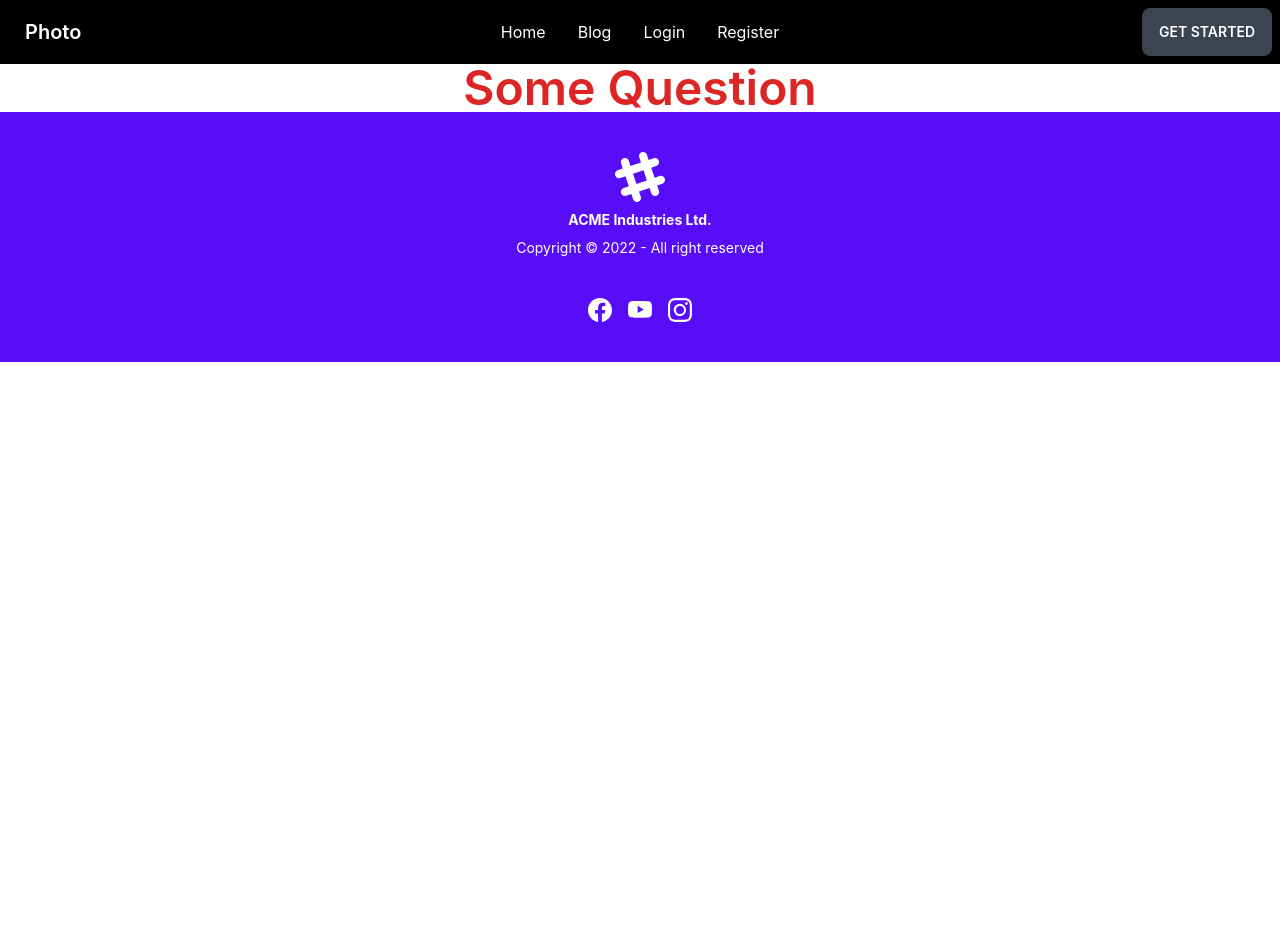
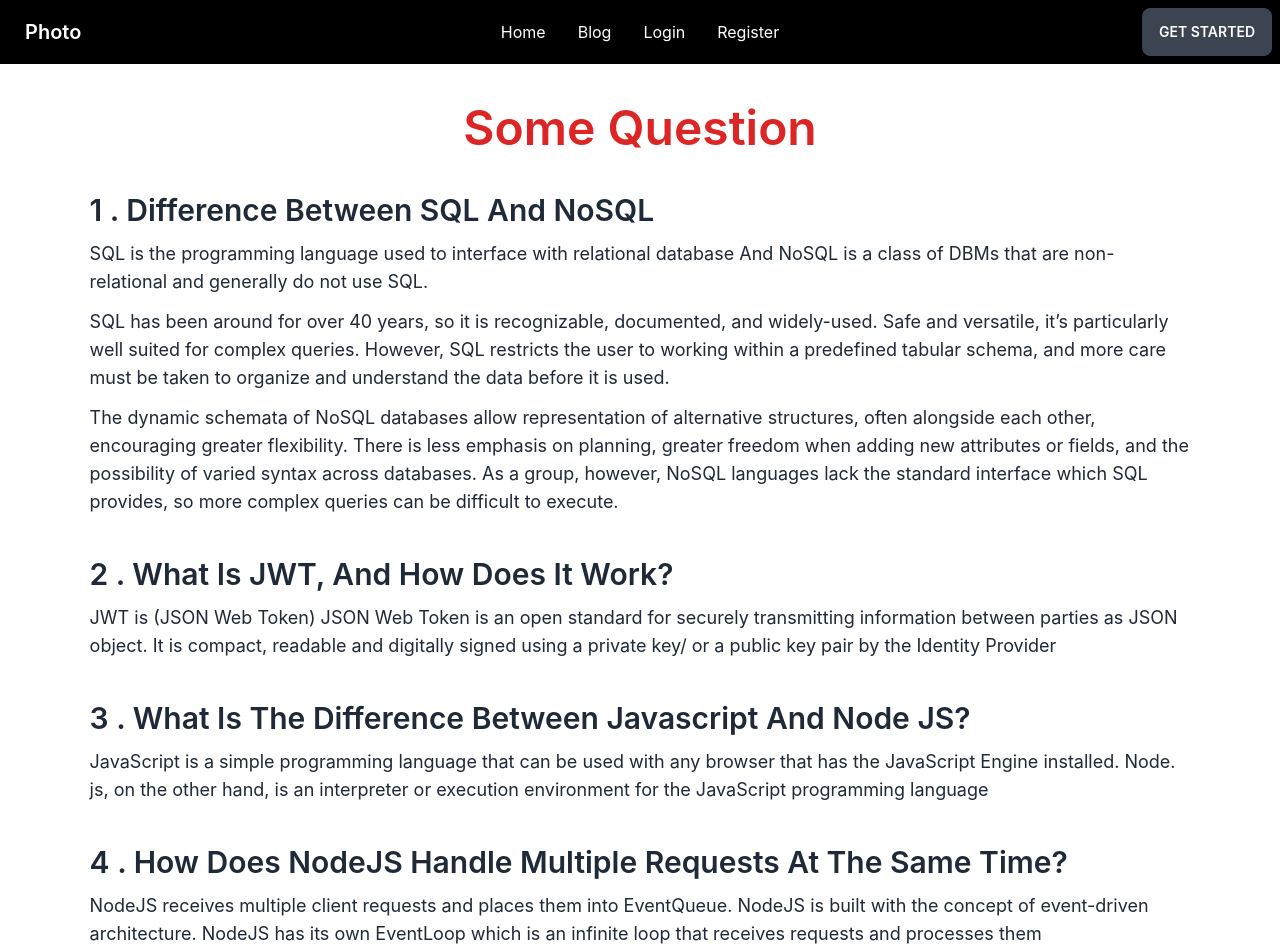
Before and after one commit to ismail-hasan/isk-photographer-client, a React (Create React App) app: page /blog in a window 1280 px wide. Shown: the top 952 px of the page. Before the commit the page ends 800 px from the top, so only its background shows below. Built offline with nearby package versions, Linux system fonts and the light colour scheme; no server answers.

Commit message:
blog section done

```diff
--- /dev/null
+++ b/src/PrivetRouter/PrivetRouter.js
@@ -0,0 +1,15 @@
+import React, { useContext } from 'react';
+import { Navigate, useLocation } from 'react-router-dom';
+import { authContext } from '../ContextProvider/ContextProvider';
+
+const PrivetRouter = ({ children }) => {
+    const { user } = useContext(authContext)
+    const location = useLocation
+    if (!user) {
+        return <Navigate to='/login' state={{ form: location }} replace></Navigate >
+    }
+    return children
+
+};
+
+export default PrivetRouter;
--- a/src/components/BlogPage/Blog.js
+++ b/src/components/BlogPage/Blog.js
@@ -5,9 +5,28 @@ const Blog = () => {
     TitleHook('Blog')
 
     return (
-        <div>
-            <h1 className='text-center text-5xl text-red-600 font-semibold capitalize '>some question</h1>
-        </div>
+        <div className='w-[86%] mx-auto mb-20'>
+            <h1 className='text-center text-5xl mt-10 text-red-600 font-semibold capitalize '>some question</h1>
+            <div>
+                <h2 className='text-3xl capitalize font-semibold mt-10'>1 . Difference between SQL and NoSQL</h2>
+                <p className='mt-3 text-lg'>SQL is the programming language used to interface with relational database And NoSQL is a class of DBMs that are non-relational and generally do not use SQL.</p>
+                <p className='mt-3 text-lg'>SQL has been around for over 40 years, so it is recognizable, documented, and widely-used. Safe and versatile, it’s particularly well suited for complex queries. However, SQL restricts the user to working within a predefined tabular schema, and more care must be taken to organize and understand the data before it is used.</p>
+                <p className='mt-3 text-lg'>The dynamic schemata of NoSQL databases allow representation of alternative structures, often alongside each other, encouraging greater flexibility. There is less emphasis on planning, greater freedom when adding new attributes or fields, and the possibility of varied syntax across databases. As a group, however, NoSQL languages lack the standard interface which SQL provides, so more complex queries can be difficult to execute.</p>
+            </div>
+            <div>
+                <h2 className='text-3xl capitalize font-semibold mt-10'>2 . What is JWT, and how does it work?</h2>
+                <p className='mt-3 text-lg'>JWT is (JSON Web Token) JSON Web Token is an open standard for securely transmitting information between parties as JSON object. It is compact, readable and digitally signed using a private key/ or a public key pair by the Identity Provider</p>
+            </div>
+            <div>
+                <h1 className='text-3xl capitalize font-semibold mt-10'>3 . What is the difference between javascript and Node JS?</h1>
+                <p className='mt-3 text-lg'>JavaScript is a simple programming language that can be used with any browser that has the JavaScript Engine installed. Node. js, on the other hand, is an interpreter or execution environment for the JavaScript programming language</p>
+            </div>
+            <div>
+
+                <h1 className='text-3xl capitalize font-semibold mt-10'>4 . How does NodeJS handle multiple requests at the same time?</h1>
+                <p className='mt-3 text-lg'> NodeJS receives multiple client requests and places them into EventQueue. NodeJS is built with the concept of event-driven architecture. NodeJS has its own EventLoop which is an infinite loop that receives requests and processes them</p>
+            </div>
+        </div >
     );
 };
 
--- a/src/components/HomePage/HomePage.css
+++ b/src/components/HomePage/HomePage.css
@@ -1,13 +1,12 @@
-.banner-section{
+.banner-section {
     background: url('../../asseset/Banner.jpg');
     background-size: cover;
     background-repeat: no-repeat;
     background-position: center;
 }
-.Quote{
-    background:linear-gradient(rgba(0,0,0,0.7) ,rgba(0,0,0,0.7)), url('../../asseset/quote.jpg');
+
+.Quote {
+    background: linear-gradient(rgba(0, 0, 0, 0.7), rgba(0, 0, 0, 0.7)), url('../../asseset/quote.jpg');
     background-size: cover;
-    position: sticky;
-
-
+    background-attachment: fixed;
 }
--- a/src/components/ServicesPage/ServicesDetailCard.js
+++ b/src/components/ServicesPage/ServicesDetailCard.js
@@ -96,7 +96,6 @@ const ServicesDetailCard = ({ detail }) => {
                                 <input name='email' defaultValue={user?.email || 'Unregistered'} readOnly type="email" placeholder="Type here" className="input input-bordered input-info w-full mt-8" /> <br />
                                 <textarea name='message' className="textarea textarea-accent w-full mt-8 h-40" placeholder="Message" required></textarea>
                                 <button className='bg-black mb-5 text-white px-8 mt-5 text-lg rounded py-2'>Send</button>
-
                             </form>
                         </>
                         :
```
